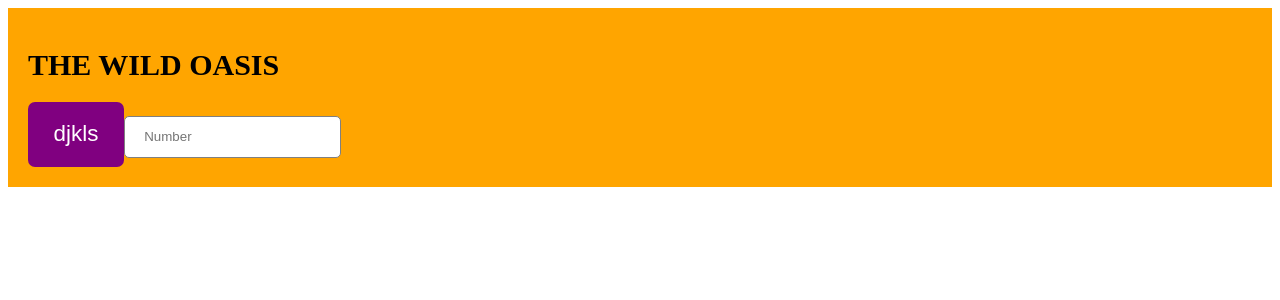
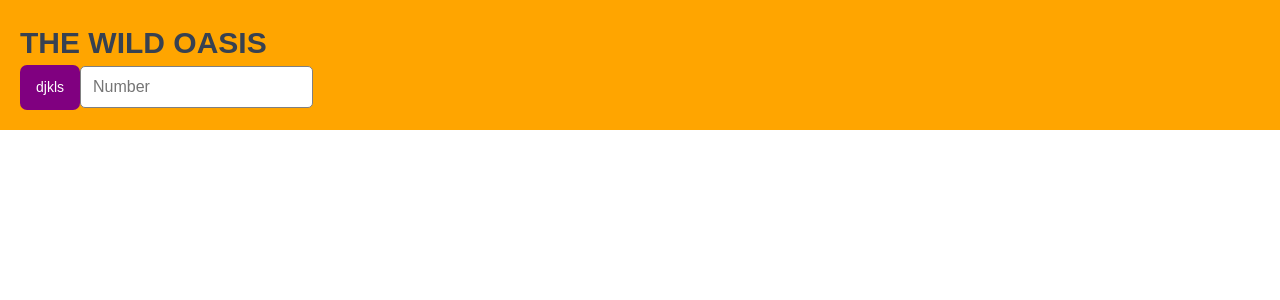
Before and after one commit to cherrydub/wild-oasis, a React (Vite) app: page / in a window 1280 px wide. Shown: the top 300 px of the page. Built offline with nearby package versions, Linux system fonts and the light colour scheme.

Commit message:
adding GlobalStyles from styled-components, basically like a App.css or index.css file for global css

```diff
--- a/src/App.jsx
+++ b/src/App.jsx
@@ -1,5 +1,6 @@
 import React from "react";
 import styled from "styled-components";
+import GlobalStyles from "./styles/GlobalStyles";
 
 const H1 = styled.h1`
   font-size: 30px;
@@ -22,17 +23,20 @@
   padding: 0.8rem 1.2rem;
 `;
 
-const StyledApp = styled.div`
+const StyledApp = styled.main`
   background-color: orange;
   padding: 20px;
 `;
 
 export default function App() {
   return (
-    <StyledApp>
-      <H1>THE WILD OASIS</H1>
-      <Button>djkls</Button>
-      <Input type="number" placeholder="Number"></Input>
-    </StyledApp>
+    <>
+      <GlobalStyles />
+      <StyledApp>
+        <H1>THE WILD OASIS</H1>
+        <Button>djkls</Button>
+        <Input type="number" placeholder="Number"></Input>
+      </StyledApp>
+    </>
   );
 }
--- /dev/null
+++ b/src/styles/GlobalStyles.js
@@ -0,0 +1,190 @@
+import { createGlobalStyle } from "styled-components";
+
+const GlobalStyles = createGlobalStyle`
+
+:root {
+  /* Indigo */
+  --color-brand-50: #eef2ff;
+  --color-brand-100: #e0e7ff;
+  --color-brand-200: #c7d2fe;
+  --color-brand-500: #6366f1;
+  --color-brand-600: #4f46e5;
+  --color-brand-700: #4338ca;
+  --color-brand-800: #3730a3;
+  --color-brand-900: #312e81;
+
+  /* Grey */
+  --color-grey-0: #fff;
+  --color-grey-50: #f9fafb;
+  --color-grey-100: #f3f4f6;
+  --color-grey-200: #e5e7eb;
+  --color-grey-300: #d1d5db;
+  --color-grey-400: #9ca3af;
+  --color-grey-500: #6b7280;
+  --color-grey-600: #4b5563;
+  --color-grey-700: #374151;
+  --color-grey-800: #1f2937;
+  --color-grey-900: #111827;
+
+  --color-blue-100: #e0f2fe;
+  --color-blue-700: #0369a1;
+  --color-green-100: #dcfce7;
+  --color-green-700: #15803d;
+  --color-yellow-100: #fef9c3;
+  --color-yellow-700: #a16207;
+  --color-silver-100: #e5e7eb;
+  --color-silver-700: #374151;
+  --color-indigo-100: #e0e7ff;
+  --color-indigo-700: #4338ca;
+
+  --color-red-100: #fee2e2;
+  --color-red-700: #b91c1c;
+  --color-red-800: #991b1b;
+
+  --backdrop-color: rgba(255, 255, 255, 0.1);
+
+  --shadow-sm: 0 1px 2px rgba(0, 0, 0, 0.04);
+  --shadow-md: 0px 0.6rem 2.4rem rgba(0, 0, 0, 0.06);
+  --shadow-lg: 0 2.4rem 3.2rem rgba(0, 0, 0, 0.12);
+
+  --border-radius-tiny: 3px;
+  --border-radius-sm: 5px;
+  --border-radius-md: 7px;
+  --border-radius-lg: 9px;
+
+  /* For dark mode */
+  --image-grayscale: 0;
+  --image-opacity: 100%;
+}
+
+*,
+*::before,
+*::after {
+  box-sizing: border-box;
+  padding: 0;
+  margin: 0;
+
+  /* Creating animations for dark mode */
+  transition: background-color 0.3s, border 0.3s;
+}
+
+html {
+  font-size: 62.5%;
+}
+
+body {
+  font-family: "Poppins", sans-serif;
+  color: var(--color-grey-700);
+
+  transition: color 0.3s, background-color 0.3s;
+  min-height: 100vh;
+  line-height: 1.5;
+  font-size: 1.6rem;
+}
+
+input,
+button,
+textarea,
+select {
+  font: inherit;
+  color: inherit;
+}
+
+button {
+  cursor: pointer;
+}
+
+*:disabled {
+  cursor: not-allowed;
+}
+
+select:disabled,
+input:disabled {
+  background-color: var(--color-grey-200);
+  color: var(--color-grey-500);
+}
+
+input:focus,
+button:focus,
+textarea:focus,
+select:focus {
+  outline: 2px solid var(--color-brand-600);
+  outline-offset: -1px;
+}
+
+/* Parent selector, finally 😃 */
+button:has(svg) {
+  line-height: 0;
+}
+
+a {
+  color: inherit;
+  text-decoration: none;
+}
+
+ul {
+  list-style: none;
+}
+
+p,
+h1,
+h2,
+h3,
+h4,
+h5,
+h6 {
+  overflow-wrap: break-word;
+  hyphens: auto;
+}
+
+img {
+  max-width: 100%;
+
+  /* For dark mode */
+  filter: grayscale(var(--image-grayscale)) opacity(var(--image-opacity));
+}
+
+/*
+FOR DARK MODE
+
+--color-grey-0: #18212f;
+--color-grey-50: #111827;
+--color-grey-100: #1f2937;
+--color-grey-200: #374151;
+--color-grey-300: #4b5563;
+--color-grey-400: #6b7280;
+--color-grey-500: #9ca3af;
+--color-grey-600: #d1d5db;
+--color-grey-700: #e5e7eb;
+--color-grey-800: #f3f4f6;
+--color-grey-900: #f9fafb;
+
+--color-blue-100: #075985;
+--color-blue-700: #e0f2fe;
+--color-green-100: #166534;
+--color-green-700: #dcfce7;
+--color-yellow-100: #854d0e;
+--color-yellow-700: #fef9c3;
+--color-silver-100: #374151;
+--color-silver-700: #f3f4f6;
+--color-indigo-100: #3730a3;
+--color-indigo-700: #e0e7ff;
+
+--color-red-100: #fee2e2;
+--color-red-700: #b91c1c;
+--color-red-800: #991b1b;
+
+--backdrop-color: rgba(0, 0, 0, 0.3);
+
+--shadow-sm: 0 1px 2px rgba(0, 0, 0, 0.4);
+--shadow-md: 0px 0.6rem 2.4rem rgba(0, 0, 0, 0.3);
+--shadow-lg: 0 2.4rem 3.2rem rgba(0, 0, 0, 0.4);
+
+--image-grayscale: 10%;
+--image-opacity: 90%;
+*/
+
+
+`;
+
+export default GlobalStyles;
```
